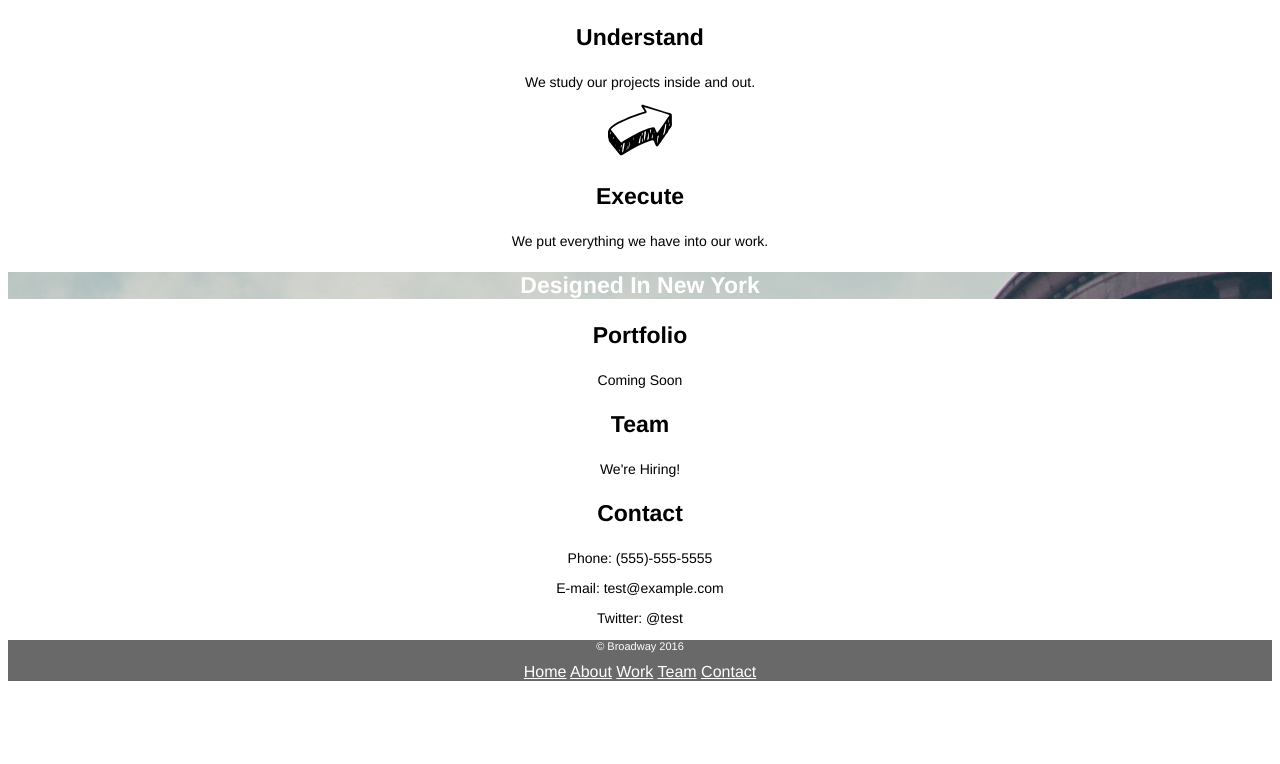
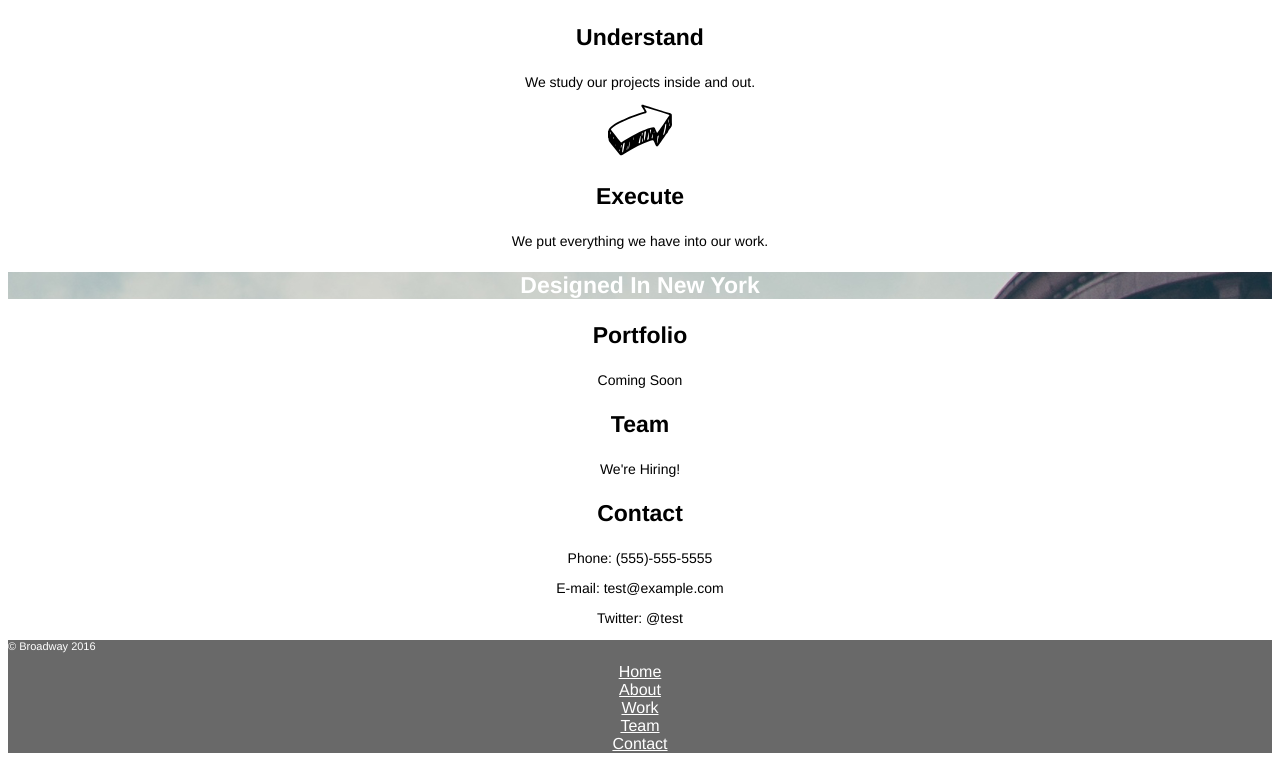
Before and after one commit to YardPer/u3p2_broadwayDesign, a plain HTML site: page index.html in a window 1280 px wide. Shown: the part 652-1416 px from the top of the page. Before the commit the page ends 1341 px from the top, so only its background shows below. Drawn offline with Linux system fonts and the light colour scheme.

Commit message:
Best effort made #whelp

```diff
--- a/index.html
+++ b/index.html
@@ -57,14 +57,14 @@
     </div>
 
     <div id="footer">
-      <p>&copy Broadway 2016</p>
+      <p>&copy Broadway 2016
       <nav>
         <a href="#">Home</a>
         <a href="#">About</a>
         <a href="#">Work</a>
         <a href="#">Team</a>
         <a href="#">Contact</a>
-      </nav>
+      </nav></p>
     </div>
   </body>
 </html>
--- a/resources/css/style.css
+++ b/resources/css/style.css
@@ -40,8 +40,11 @@ p {
 #footer, #footer nav a {
   background-color: dimgray;
   color: white;
+  display: block;
 }
 
 #footer p {
   font-size: 11px;
+  text-align: left;
+
 }
```
